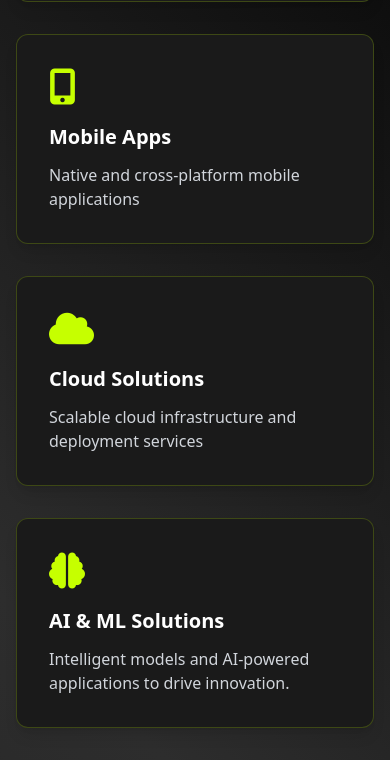
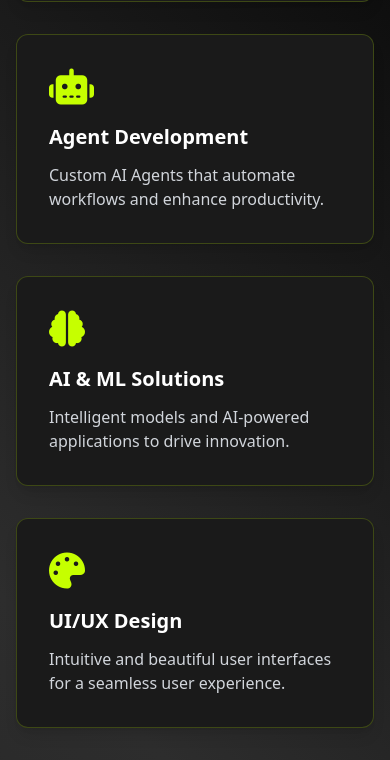
Before and after one commit to Raufjatoi/Aratoz, a plain HTML site: page index.html in a window 390 px wide. Shown: the part 1308-2068 px from the top of the page. Drawn offline with nearby package versions, Linux system fonts and the light colour scheme.

Commit message:
Replace Cloud Solutions with Agent Development section
The 'Cloud Solutions' service section was replaced with 'Agent Development', featuring a new icon and description. The mobile apps section was repositioned, and navigation links were updated to reflect the new service offering.

```diff
--- a/index.html
+++ b/index.html
@@ -217,19 +217,13 @@
                     <h3 class="text-xl font-bold text-white mb-3">Web Development</h3>
                     <p class="text-gray-300">Modern, responsive websites built with cutting-edge technologies</p>
                 </div>
+
                 <div class="bg-dark-secondary rounded-xl p-8 shadow-lg hover:shadow-2xl hover:scale-105 transition-all duration-300 group border border-lime-primary/20">
                     <div class="text-lime-primary text-4xl mb-4 group-hover:scale-110 transition-transform">
-                        <i class="fas fa-mobile-alt"></i>
+                        <i class="fas fa-robot"></i>
                     </div>
-                    <h3 class="text-xl font-bold text-white mb-3">Mobile Apps</h3>
-                    <p class="text-gray-300">Native and cross-platform mobile applications</p>
-                </div>
-                <div class="bg-dark-secondary rounded-xl p-8 shadow-lg hover:shadow-2xl hover:scale-105 transition-all duration-300 group border border-lime-primary/20">
-                    <div class="text-lime-primary text-4xl mb-4 group-hover:scale-110 transition-transform">
-                        <i class="fas fa-cloud"></i>
-                    </div>
-                    <h3 class="text-xl font-bold text-white mb-3">Cloud Solutions</h3>
-                    <p class="text-gray-300">Scalable cloud infrastructure and deployment services</p>
+                    <h3 class="text-xl font-bold text-white mb-3">Agent Development</h3>
+                    <p class="text-gray-300">Custom AI Agents that automate workflows and enhance productivity.</p>
                 </div>
                 <div class="bg-dark-secondary rounded-xl p-8 shadow-lg hover:shadow-2xl hover:scale-105 transition-all duration-300 group border border-lime-primary/20">
                     <div class="text-lime-primary text-4xl mb-4 group-hover:scale-110 transition-transform">
@@ -272,6 +266,13 @@
                     </div>
                     <h3 class="text-xl font-bold text-white mb-3">Graphic Designing</h3>
                     <p class="text-gray-300">Visually stunning graphics, logos, and branding materials that capture your brand's essence.</p>
+                </div>
+                <div class="bg-dark-secondary rounded-xl p-8 shadow-lg hover:shadow-2xl hover:scale-105 transition-all duration-300 group border border-lime-primary/20">
+                    <div class="text-lime-primary text-4xl mb-4 group-hover:scale-110 transition-transform">
+                        <i class="fas fa-mobile-alt"></i>
+                    </div>
+                    <h3 class="text-xl font-bold text-white mb-3">Mobile Apps</h3>
+                    <p class="text-gray-300">Native and cross-platform mobile applications</p>
                 </div>
             </div>
         </div>
@@ -639,7 +640,7 @@
           <ul class="space-y-2 text-sm">
             <li><a href="#" class="text-gray-300 hover:text-lime-primary transition-colors">Web Development</a></li>
             <li><a href="#" class="text-gray-300 hover:text-lime-primary transition-colors">Mobile Apps</a></li>
-            <li><a href="#" class="text-gray-300 hover:text-lime-primary transition-colors">Cloud Solutions</a></li>
+            <li><a href="#" class="text-gray-300 hover:text-lime-primary transition-colors">Agent Development</a></li>
             <li><a href="#" class="text-gray-300 hover:text-lime-primary transition-colors">Consulting</a></li>
             <li><a href="#" class="text-gray-300 hover:text-lime-primary transition-colors">Graphic Design</a></li>
             <li><a href="#" class="text-gray-300 hover:text-lime-primary transition-colors">Video Editing</a></li>
```
